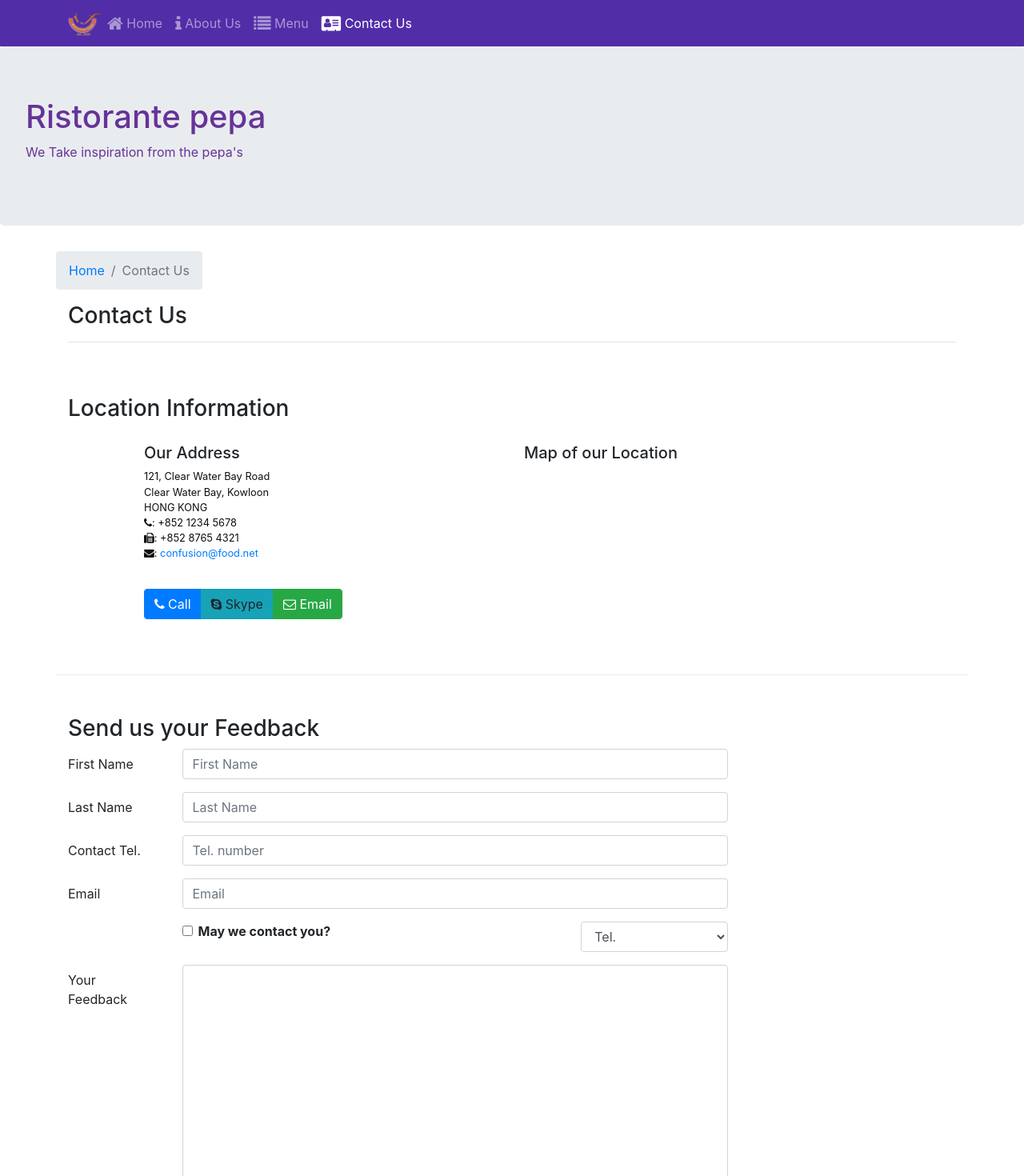
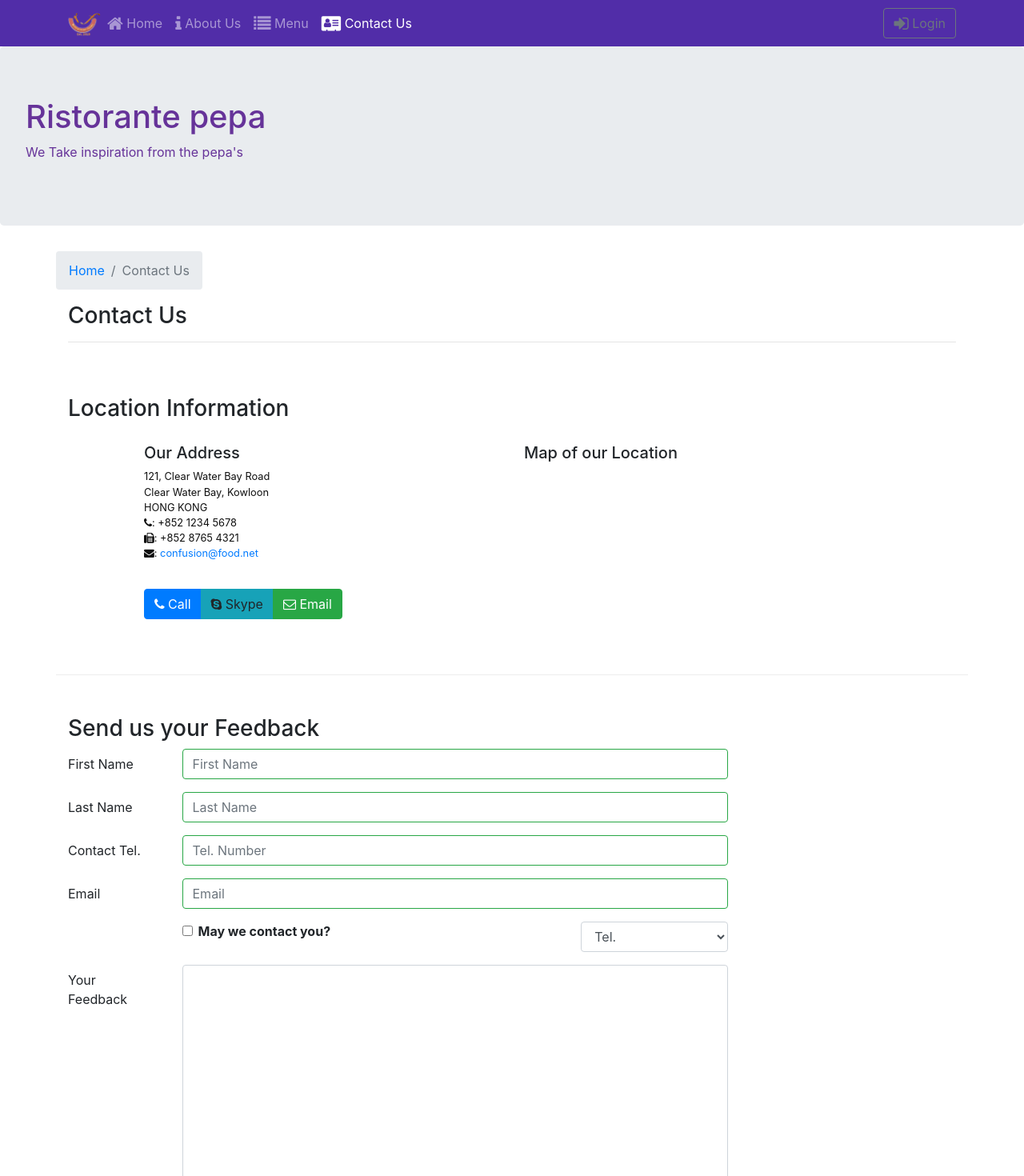
Before and after one commit to EmilianoRojas/coursera, a React (Create React App) app: page /contactus in a window 1280 px wide. Shown: the top 1470 px of the page at 80% size. Built offline with nearby package versions, Linux system fonts and the light colour scheme.

Commit message:
contact form

```diff
--- a/src/components/ContactComponent.js
+++ b/src/components/ContactComponent.js
@@ -1,5 +1,5 @@
 import React, { Component } from 'react';
-import { Breadcrumb, BreadcrumbItem, Button, Form, FormGroup, Label, Input, Col } from 'reactstrap'
+import { Breadcrumb, BreadcrumbItem, Button, Form, FormGroup, Label, Input, Col, FormFeedback } from 'reactstrap'
 import { Link } from 'react-router-dom';
 
 class Contact extends Component {
@@ -7,16 +7,23 @@ class Contact extends Component {
     super(props)
 
     this.state = {
-      firstName: '',
-      lastName: '',
-      telNum: '',
+      firstname: '',
+      lastname: '',
+      telnum: '',
       email: '',
       agree: false,
       contactType: 'Tel.',
-      message: ''
+      message: '',
+      touched: {
+        firstname: false,
+        lastname: false,
+        telnum: false,
+        email: false,
+      }
     }
     this.handleInputChange = this.handleInputChange.bind(this);
     this.handleSubmit = this.handleSubmit.bind(this);
+    this.handleBlur = this.handleBlur.bind(this)
 
   }
 
@@ -36,7 +43,42 @@ class Contact extends Component {
     event.preventDefault();
   }
 
+  handleBlur = (field) => (evt) => {
+    this.setState({
+      touched: { ...this.state.touched, [field]: true }
+    })
+  }
+
+  validate(firstname, lastname, telnum, email) {
+    const errors = {
+      firstname: '',
+      lastname: '',
+      telnum: '',
+      email: '',
+    }
+
+    if (this.state.touched.firstname && firstname.length < 3)
+      errors.firstname = 'First name should be more than 3 characters'
+    else if (this.state.touched.firstname && firstname.length > 10)
+      errors.firstname = 'First name less than 10  characters'
+
+    if (this.state.touched.lastname && lastname.length < 3)
+      errors.lastname = 'last name should be more than 3 characters'
+    else if (this.state.touched.lastname && lastname.length > 10)
+      errors.lastname = 'last name less than 10  characters'
+
+    const reg = /^\d+$/;
+    if (this.state.touched.telnum && !reg.test(telnum))
+      errors.telnum = 'Tel number should contain only numbers'
+
+    if (this.state.touched.email && email.split('').filter(x => x === '@').length !== 1)
+      errors.email = 'Enter a valid email'
+
+    return errors;
+  }
+
   render() {
+    const errors = this.validate(this.state.firstname, this.state.lastname, this.state.telnum, this.state.email);
     return (
       <div className="container">
         <div >
@@ -88,7 +130,11 @@ class Contact extends Component {
                   <Input type="text" id="firstname" name="firstname"
                     placeholder="First Name"
                     value={this.state.firstname}
+                    valid={errors.firstname === ''}
+                    invalid={errors.firstname !== ''}
+                    onBlur={this.handleBlur('firstname')}
                     onChange={this.handleInputChange} />
+                  <FormFeedback>{errors.firstname}</FormFeedback>
                 </Col>
               </FormGroup>
               <FormGroup row>
@@ -97,16 +143,24 @@ class Contact extends Component {
                   <Input type="text" id="lastname" name="lastname"
                     placeholder="Last Name"
                     value={this.state.lastname}
+                    valid={errors.lastname === ''}
+                    invalid={errors.lastname !== ''}
+                    onBlur={this.handleBlur('lastname')}
                     onChange={this.handleInputChange} />
+                  <FormFeedback>{errors.lastname}</FormFeedback>
                 </Col>
               </FormGroup>
               <FormGroup row>
                 <Label htmlFor="telnum" md={2}>Contact Tel.</Label>
                 <Col md={10}>
                   <Input type="tel" id="telnum" name="telnum"
-                    placeholder="Tel. number"
+                    placeholder="Tel. Number"
                     value={this.state.telnum}
+                    valid={errors.telnum === ''}
+                    invalid={errors.telnum !== ''}
+                    onBlur={this.handleBlur('telnum')}
                     onChange={this.handleInputChange} />
+                  <FormFeedback>{errors.telnum}</FormFeedback>
                 </Col>
               </FormGroup>
               <FormGroup row>
@@ -115,9 +169,14 @@ class Contact extends Component {
                   <Input type="email" id="email" name="email"
                     placeholder="Email"
                     value={this.state.email}
+                    valid={errors.email === ''}
+                    invalid={errors.email !== ''}
+                    onBlur={this.handleBlur('email')}
                     onChange={this.handleInputChange} />
+                  <FormFeedback>{errors.email}</FormFeedback>
                 </Col>
               </FormGroup>
+
               <FormGroup row>
                 <Col md={{ size: 6, offset: 2 }}>
                   <FormGroup check>
--- a/src/components/HeaderComponent.js
+++ b/src/components/HeaderComponent.js
@@ -1,19 +1,27 @@
 import React, { Component, Fragment } from 'react'
-import { Navbar, NavbarBrand, Nav, NavbarToggler, Collapse, NavItem, Jumbotron } from 'reactstrap';
+import { Navbar, NavbarBrand, Nav, NavbarToggler, Collapse, NavItem, Jumbotron, Modal, ModalHeader, ModalBody, Button } from 'reactstrap';
 import { NavLink } from 'react-router-dom'
 
 export default class HeaderComponent extends Component {
   constructor(props) {
     super(props);
     this.state = {
-      isNavOpen: false
+      isNavOpen: false,
+      isModalOpen: false
     }
     this.toggleNav = this.toggleNav.bind(this);
+    this.toggleModal = this.toggleModal.bind(this);
   }
 
   toggleNav() {
     this.setState({
       isNavOpen: !this.state.isNavOpen
+    })
+  }
+
+  toggleModal() {
+    this.setState({
+      isModalOpen: !this.state.isModalOpen
     })
   }
 
@@ -49,6 +57,13 @@ export default class HeaderComponent extends Component {
                 </NavLink>
                 </NavItem>
               </Nav>
+              <Nav className='ml-auto' navbar>
+                <NavItem>
+                  <Button outline onClick={this.toggleModal}>
+                    <span className='fa fa-sign-in fa-lg'></span> Login
+                  </Button>
+                </NavItem>
+              </Nav>
             </Collapse>
           </div>
         </Navbar>
@@ -62,6 +77,14 @@ export default class HeaderComponent extends Component {
             </div>
           </div>
         </Jumbotron>
+        <Modal isOpen={this.state.isModalOpen} toggle={this.toggleModal}>
+          <ModalHeader toggle={this.toggleModal}>
+            Login
+          </ModalHeader>
+          <ModalBody>
+
+          </ModalBody>
+        </Modal>
       </Fragment>
     )
   }
```
